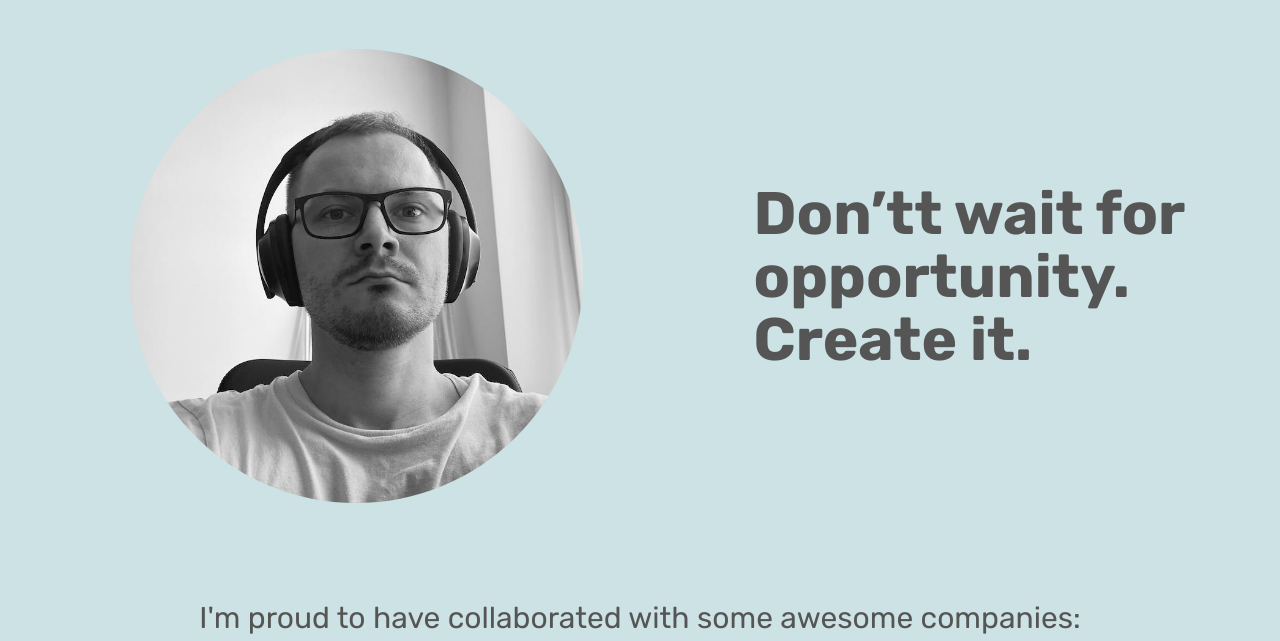
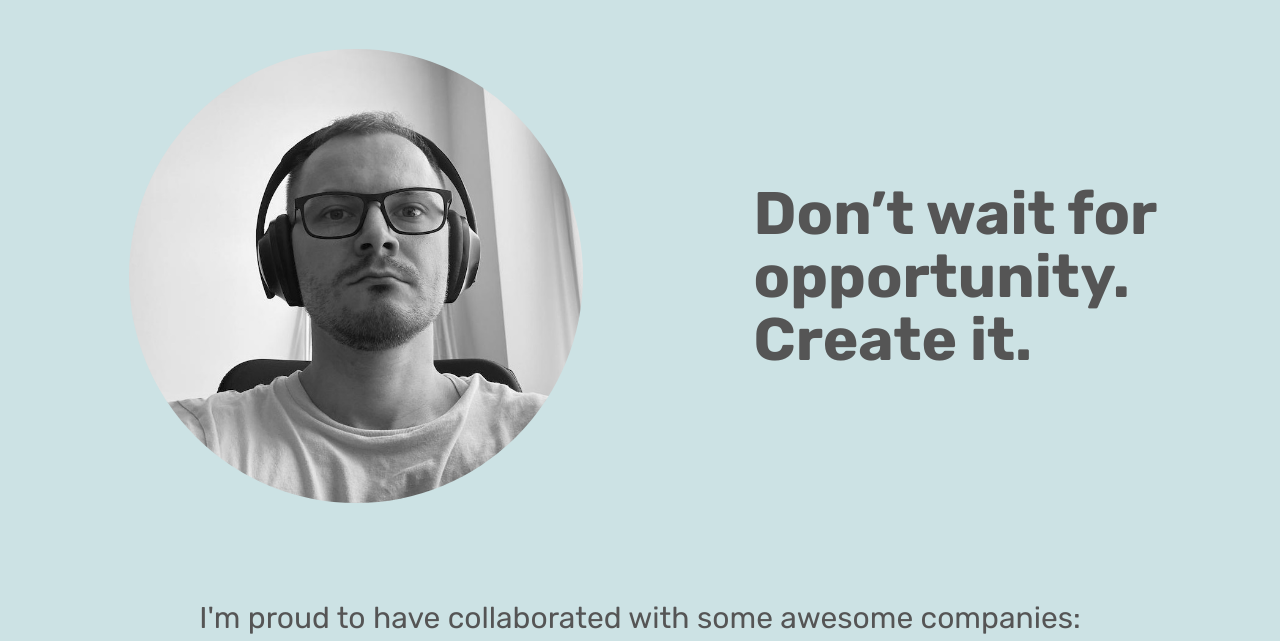
Before and after one commit to hubertsuwala/CV, a plain HTML site: page index.html in a window 1280 px wide. Shown: the part 111-752 px from the top of the page. Drawn offline with nearby package versions, Linux system fonts and the light colour scheme.

Commit message:
new feature

```diff
--- a/index.html
+++ b/index.html
@@ -50,7 +50,7 @@ HEADER
         <img src="img/me.jpg" class="me-photo" alt="photo of me ">
       </div>
       <div class="main-text">
-        <h1 class="quote">Don’tt wait for opportunity. Create it.</h1>
+        <h1 class="quote">Don’t wait for opportunity. Create it.</h1>
       </div>
     </div>
     <div class="coloboration-box">
```
